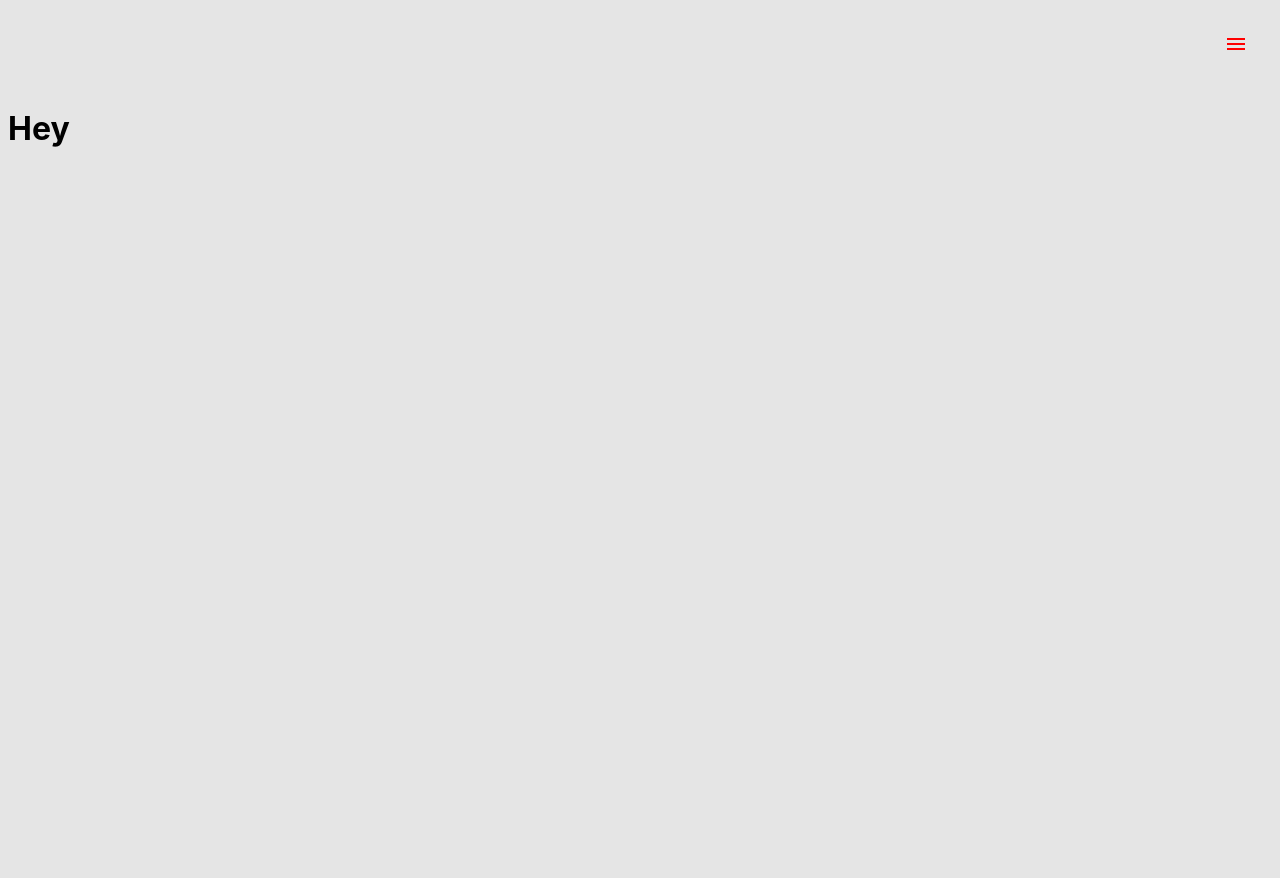
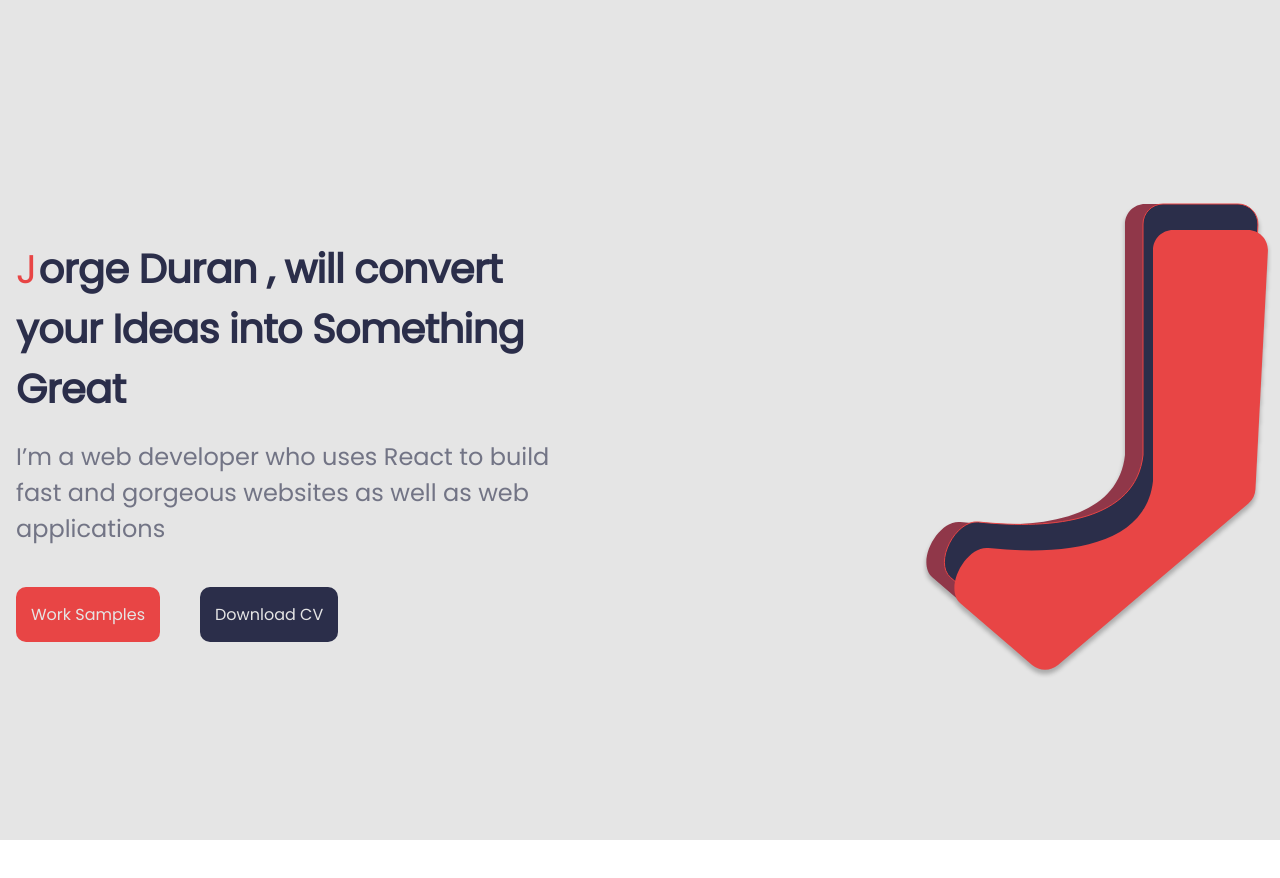
Before and after one commit to JorgeDuranAlcala/My_Portofolio, a Next.js app: page / in a window 1280 px wide. Shown: the top 878 px of the page. After the commit the page ends 840 px from the top, so only its background shows below. Built offline with nearby package versions, Linux system fonts and the light colour scheme.

Commit message:
First section Done

```diff
--- /dev/null
+++ b/components/Figure/index.js
@@ -0,0 +1,54 @@
+import * as React from "react"
+
+function SvgComponent(props) {
+  return (
+    <svg
+      width={props.width ? props.width : 439}
+      height={props.height ? props.height : 475}
+      viewBox="0 0 439 475"
+      fill="none"
+      xmlns="http://www.w3.org/2000/svg"
+      {...props}
+    >
+      <g filter="url(#prefix__filter0_d)">
+        <path
+          d="M406.901 22.043l-12.45 238.33a20.005 20.005 0 01-7.041 14.213L197.016 435.967c-7.498 6.356-18.504 6.321-25.961-.083l-71.477-61.377c-17.382-14.926 5.02-57.935 27.804-55.524C204.286 327.119 284.958 317.193 292 252V21c0-11.046 8.954-20 20-20h74.928c11.456 0 20.57 9.603 19.973 21.043z"
+          fill="#903749"
+        />
+        <path
+          d="M424.901 22.043l-12.45 238.33a20.005 20.005 0 01-7.041 14.213L215.016 435.967c-7.498 6.356-18.504 6.321-25.961-.083l-71.477-61.377c-17.382-14.926 5.02-57.935 27.804-55.524C222.286 327.119 302.958 317.193 310 252V21c0-11.046 8.954-20 20-20h74.928c11.456 0 20.57 9.603 19.973 21.043z"
+          fill="#2B2E4A"
+          stroke="#E84545"
+        />
+        <path
+          d="M434.901 48.043l-12.45 238.33a20.005 20.005 0 01-7.041 14.213L225.016 461.967c-7.498 6.356-18.504 6.321-25.961-.083l-71.477-61.377c-17.382-14.926 5.02-57.935 27.804-55.524C232.286 353.119 312.958 343.193 320 278V47c0-11.046 8.954-20 20-20h74.928c11.456 0 20.57 9.603 19.973 21.043z"
+          fill="#E84545"
+        />
+      </g>
+      <defs>
+        <filter
+          id="prefix__filter0_d"
+          x={-4}
+          y={0.5}
+          width={444}
+          height={480.5}
+          filterUnits="userSpaceOnUse"
+          colorInterpolationFilters="sRGB"
+        >
+          <feFlood floodOpacity={0} result="BackgroundImageFix" />
+          <feColorMatrix
+            in="SourceAlpha"
+            values="0 0 0 0 0 0 0 0 0 0 0 0 0 0 0 0 0 0 127 0"
+          />
+          <feOffset dy={4} />
+          <feGaussianBlur stdDeviation={2} />
+          <feColorMatrix values="0 0 0 0 0 0 0 0 0 0 0 0 0 0 0 0 0 0 0.25 0" />
+          <feBlend in2="BackgroundImageFix" result="effect1_dropShadow" />
+          <feBlend in="SourceGraphic" in2="effect1_dropShadow" result="shape" />
+        </filter>
+      </defs>
+    </svg>
+  )
+}
+
+export default SvgComponent
--- a/components/Header/index.js
+++ b/components/Header/index.js
@@ -1,12 +1,18 @@
 import React from "react";
+import Head from 'next/head'
 import styled from "styled-components";
 import Block from "../basics/Block";
 import { Menu as MenuIcon } from '@material-ui/icons'
 
 
 function Header() {
+
     return (
         <Container align="center" justify="flex-end">
+             <Head>
+                <title>Create Next App</title>
+                <link rel="icon" href="/favicon.ico" />
+            </Head>
             <MUIMenuIcon/>
         </Container>
     )
@@ -14,10 +20,18 @@ function Header() {
 
 export default Header;
 
+const MUIMenuIcon = styled(MenuIcon)`
+    color: ${({ theme }) => theme.pallete.primary};
+    font-size: ${({ theme }) => theme.size('px', 44)} !important;
+`
+
 const Container = styled(Block)`
+    width: 100%;
+    padding: ${({ theme }) => theme.size('px', 20)};
     background-color: ${({ theme }) => theme.bg.main};
-    padding: 4vmin;
+    @media only screen and (min-width: 750px) {
+        ${MUIMenuIcon} {
+            display: none
+        }
+    }
 `
-const MUIMenuIcon = styled(MenuIcon)`
-    color: red;
-`
--- a/components/Hero/index.js
+++ b/components/Hero/index.js
@@ -1,11 +1,69 @@
 import React from "react";
+import styled from "styled-components";
+import Anchor from "../basics/Anchor";
+import Block from "../basics/Block";
+import Text from "../Text";
 
-function Header() {
+function Hero() {
+
     return (
-        <div>
-            smt
-        </div>
+        <Container direction="column">
+            <Text variant="h1" size={40} fontWeight={900} lineheight={60}>
+                <Text variant="caption" secondary="true">J</Text>orge Duran ,
+                will convert your Ideas into Something Great
+            </Text>
+            <SubTitle variant="h3" size={24}  txtcolor="rgba(43, 46, 74, 0.62)" fontWeight={300} lineheight={36}>
+                I’m a web developer who uses React to build fast and gorgeous websites as well as web applications
+            </SubTitle>
+            <BtnsContainer direction="column" align="center">
+                <MyWorkBtn>Work Samples</MyWorkBtn>
+                <DownloadCvBtn>Download CV</DownloadCvBtn>
+            </BtnsContainer>
+        </Container>
     )
 }
 
-export default Header;
+export default Hero;
+
+const Container = styled(Block)`
+    max-width: ${({ theme }) => theme.size('px', 587)};
+    min-width: ${({ theme }) => theme.size('px', 313)};
+    padding: 0 0.5rem;
+`
+
+const SubTitle = styled(Text)`
+    && {
+        margin-top: ${({ theme }) => theme.size('px', 20)};
+    }
+`
+
+const BtnsContainer = styled(Block)`
+        && {
+            margin-top: ${({theme}) => theme.size('px', 40)};
+            @media only screen and (min-width: 750px) {
+                flex-direction: row;
+            }
+        }
+`
+
+const MyWorkBtn = styled(Anchor)`
+    && {
+        color: ${({ theme }) => theme.pallete.white };
+        background-color: ${({ theme }) => theme.pallete.primary };
+        padding : ${({ theme }) => theme.size('px', 15) };
+        border-radius: 10px;
+    }
+`
+const DownloadCvBtn = styled(Anchor)`
+    && {
+        color: ${({ theme }) => theme.pallete.white };
+        background-color: ${({ theme }) => theme.pallete.black };
+        padding : ${({ theme }) => theme.size('px', 15) };
+        border-radius: 10px;
+        margin-top: ${({ theme }) => theme.size('px', 40) };
+        @media only screen and (min-width: 750px) {
+            margin-top: 0;
+            margin-left: ${({ theme }) => theme.size('px', 40) };
+        }
+    }
+`
--- /dev/null
+++ b/components/Text/index.js
@@ -0,0 +1,26 @@
+import { Typography, StylesProvider } from '@material-ui/core'
+import React from 'react'
+import styled from 'styled-components'
+import { theme } from '../../theme'
+
+const Text = ({ children, ...rest }) => {
+    return <StyledTypography {...rest} >
+        { children }
+    </StyledTypography>
+}
+
+export default Text
+
+const StyledTypography = styled(Typography)`
+    && {
+        font-family: ${({ theme }) => theme.font.font_family};
+        color: ${({ theme, txtcolor, secondary }) => !txtcolor
+                                                            ? !secondary
+                                                                ? theme.text.color.primary
+                                                                : theme.text.color.secondary
+                                                            : txtcolor};
+        font-size: ${({ theme, size }) => size ? theme.size('px', size) : 'inherit'};
+        font-weight: ${({ fontWeight }) => fontWeight};
+        line-height: ${({ lineheight }) => lineheight ? theme.size('px', lineheight) : 'inherit'};
+    }
+`
--- /dev/null
+++ b/components/basics/Anchor/index.js
@@ -0,0 +1,17 @@
+import React from 'react'
+import styled from 'styled-components'
+
+const Anchor = ({ children, ...rest }) => {
+    return <StyledAnchor {...rest} >
+        { children }
+    </StyledAnchor>
+}
+
+export default Anchor
+
+const StyledAnchor = styled.a`
+    color: ${({ theme }) => theme.text.color.primary}
+    font-size: ${({ theme, size }) => size ? theme.size('px', size) : 'inherit'};
+    font-weight: ${({ fontWeight }) => fontWeight};
+    line-height: ${({ lineheight }) => lineheight ? theme.size('px', lineheight) : 'inherit'};
+`
--- a/pages/_app.js
+++ b/pages/_app.js
@@ -6,7 +6,6 @@ function MyApp({ Component, pageProps }) {
   return (
       <>
         <ContextProvider>
-          <Header/>
           <Component {...pageProps} />
         </ContextProvider>
       </>
--- a/pages/index.js
+++ b/pages/index.js
@@ -1,22 +1,51 @@
-import Head from 'next/head'
 import styled from 'styled-components'
 import Block from '../components/basics/Block'
-import styles from '../styles/Home.module.css'
+import Header from '../components/Header'
+import Hero from '../components/Hero'
+import Figure from '../components/Figure'
+import { useMediaQuery } from "@material-ui/core";
+//import styles from '../styles/Home.module.css'
 
 export default function Home() {
+
+  const match = useMediaQuery('(min-width: 780px)')
+
   return (
-    <Container>
-      <Head>
-        <title>Create Next App</title>
-        <link rel="icon" href="/favicon.ico" />
-      </Head>
-      <h1>Hey</h1>
+    <Container direction="column">
+       <Header/>
+       <Section>
+        <Hero/>
+       { !match ? <FigureJ width={250} height={270}/> : <Figure/>}
+      </Section>
     </Container>
   )
 }
 
 const Container = styled(Block)`
   background-color: ${({ theme }) => theme.bg.main};
+  min-width: ${({ theme }) => theme.size('px', 350)};
   min-height: 100vh;
   padding: 0 0.5rem;
 `
+const Section = styled.section`
+  display: flex;
+  flex-direction: column;
+  justify-content: center;
+  align-items: center;
+  width: 100%;
+  min-height: 100vh;
+  @media only screen and (min-width: 780px) {
+    && {
+      flex-direction: row;
+      justify-content: space-between;
+    }
+}
+`
+
+const FigureJ = styled(Figure)`
+  margin: ${({ theme }) => theme.size('px', 60)} 0;
+`
+
+const H1 = styled.h1`
+  color: ${({ theme }) => theme.text.primary};
+`
--- a/styles/globals.css
+++ b/styles/globals.css
@@ -4,8 +4,6 @@ html,
 body {
   padding: 0;
   margin: 0;
-  font-family: -apple-system, BlinkMacSystemFont, Segoe UI, Roboto, Oxygen,
-    Ubuntu, Cantarell, Fira Sans, Droid Sans, Helvetica Neue, sans-serif;
 }
 
 a {
@@ -15,4 +13,5 @@ a {
 
 * {
   box-sizing: border-box;
+  font-family: 'Poppins';
 }
--- a/theme/index.js
+++ b/theme/index.js
@@ -1,17 +1,38 @@
+import * as utils from '../utils'
+
+const txt_color = {
+    primary: "#2B2E4A",
+    secondary: "#E84545",
+}
 
 export const theme = {
     bg: {
         main: "#E5E5E5"
     },
     pallete: {
-        primary: "E84545",
-        secondary: "2B2E4A"
+        primary: "#E84545",
+        secondary: "#2B2E4A",
+        black: '#2B2E4A',
+        white: '#E5E5E5'
+    },
+    font: {
+        font_family: 'Poppins'
     },
     text: {
-        color: "2B2E4A",
-    }
+        color: {...txt_color},
+    },
+    size: utils.size
 }
 
 export const dark_theme = {
-    ...theme
+    ...theme,
+    bg: {
+        main: "#2B2E4A"
+    },
+    text: {
+        color: {
+            ...txt_color,
+            primary: "#E5E5E5"
+        }
+    }
 }
--- /dev/null
+++ b/utils/index.js
@@ -0,0 +1,7 @@
+export const size = (unit = 'rem', number = 1) => {
+    function stripUnit(value) {
+        return value / (value * 0 + 1);
+    }
+
+    return unit !== 'px' ? `${number}rem` : `${stripUnit(number) / stripUnit(16)}rem`;
+}
```
Also changed, not shown: assets/Figure-J.svg (added).
